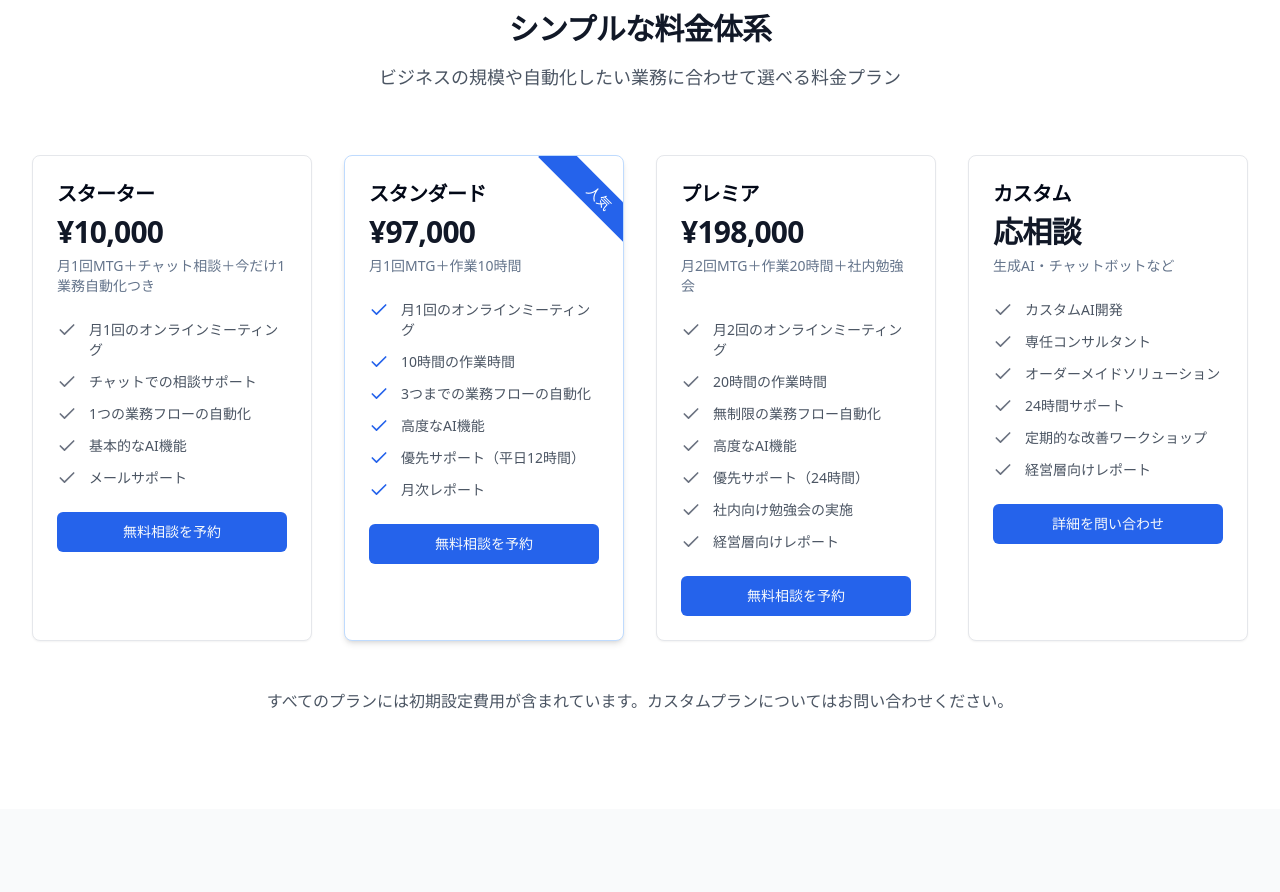
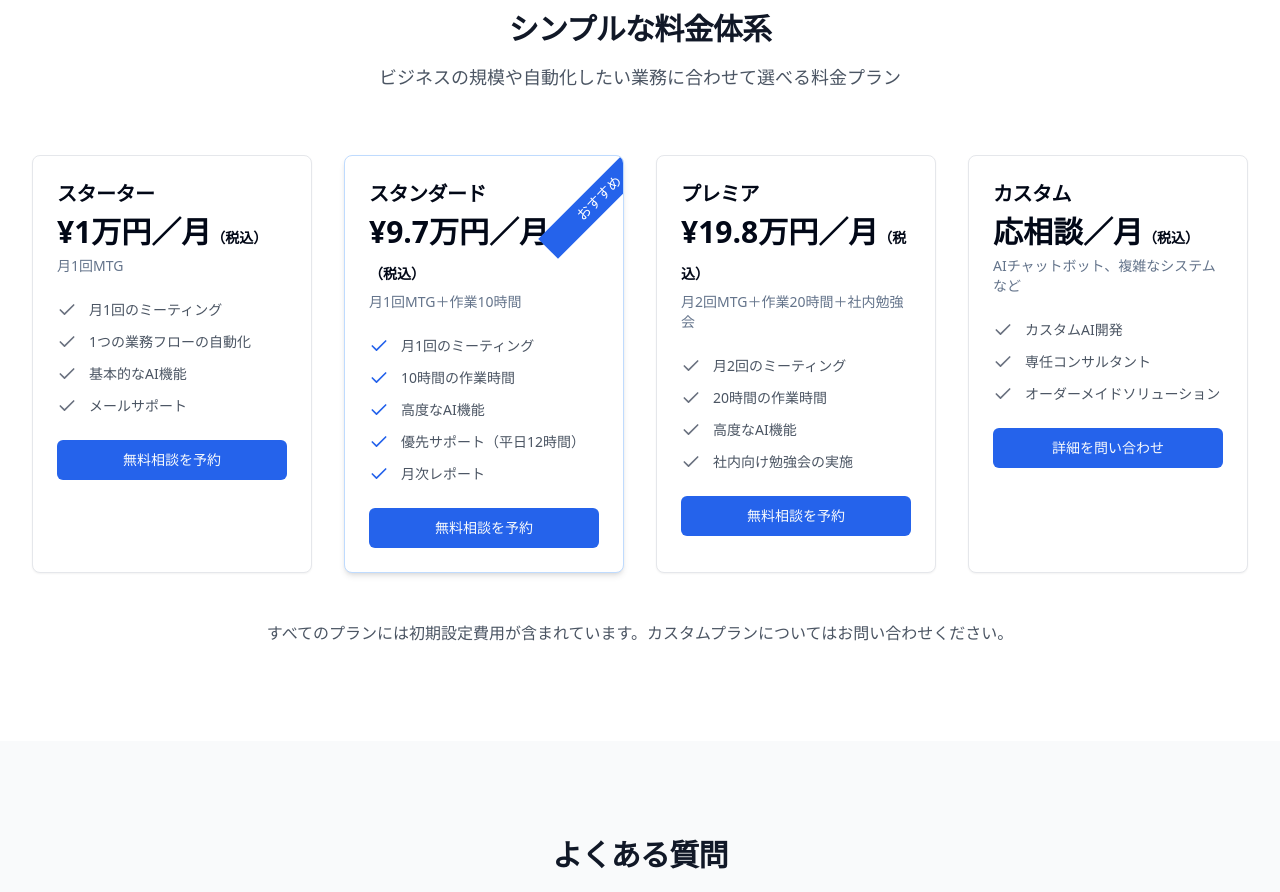
Before and after one commit to higa-pixel/quickops-lp, a Next.js app: page / in a window 1280 px wide. Shown: the part 3200-4092 px from the top of the page. Built offline with nearby package versions, Linux system fonts and the light colour scheme.

Commit message:
Update 20250420

```diff
--- a/components/pricing.tsx
+++ b/components/pricing.tsx
@@ -5,11 +5,10 @@ import { Card, CardContent, CardDescription, CardFooter, CardHeader, CardTitle }
 const plans = [
   {
     name: "スターター",
-    price: "¥10,000",
-    description: "月1回MTG＋チャット相談＋今だけ1業務自動化つき",
+    price: "¥1万円",
+    description: "月1回MTG",
     features: [
-      "月1回のオンラインミーティング",
-      "チャットでの相談サポート",
+      "月1回のミーティング",
       "1つの業務フローの自動化",
       "基本的なAI機能",
       "メールサポート",
@@ -19,12 +18,11 @@ const plans = [
   },
   {
     name: "スタンダード",
-    price: "¥97,000",
+    price: "¥9.7万円",
     description: "月1回MTG＋作業10時間",
     features: [
-      "月1回のオンラインミーティング",
+      "月1回のミーティング",
       "10時間の作業時間",
-      "3つまでの業務フローの自動化",
       "高度なAI機能",
       "優先サポート（平日12時間）",
       "月次レポート",
@@ -34,16 +32,13 @@ const plans = [
   },
   {
     name: "プレミア",
-    price: "¥198,000",
+    price: "¥19.8万円",
     description: "月2回MTG＋作業20時間＋社内勉強会",
     features: [
-      "月2回のオンラインミーティング",
+      "月2回のミーティング",
       "20時間の作業時間",
-      "無制限の業務フロー自動化",
       "高度なAI機能",
-      "優先サポート（24時間）",
       "社内向け勉強会の実施",
-      "経営層向けレポート",
     ],
     cta: "無料相談を予約",
     popular: false,
@@ -51,14 +46,11 @@ const plans = [
   {
     name: "カスタム",
     price: "応相談",
-    description: "生成AI・チャットボットなど",
+    description: "AIチャットボット、複雑なシステムなど",
     features: [
       "カスタムAI開発",
       "専任コンサルタント",
       "オーダーメイドソリューション",
-      "24時間サポート",
-      "定期的な改善ワークショップ",
-      "経営層向けレポート",
     ],
     cta: "詳細を問い合わせ",
     popular: false,
@@ -82,14 +74,17 @@ export default function Pricing() {
               }`}
             >
               {plan.popular && (
-                <div className="absolute -right-12 top-7 w-36 rotate-45 bg-blue-600 py-1 text-center text-sm font-medium text-white">
-                  人気
+                <div className="absolute -right-12 top-7 w-36 -rotate-45 bg-blue-600 py-1 text-center text-sm font-medium text-white">
+                  おすすめ
                 </div>
               )}
               <CardHeader>
                 <CardTitle className="text-xl">{plan.name}</CardTitle>
                 <div className="mt-4 flex items-baseline">
-                  <span className="text-3xl font-bold tracking-tight text-gray-900">{plan.price}</span>
+                  <span className="text-3xl font-bold">
+                  {plan.price}／月
+                  <span className="text-sm">（税込）</span>
+                  </span>
                 </div>
                 <CardDescription className="mt-1">{plan.description}</CardDescription>
               </CardHeader>
```
